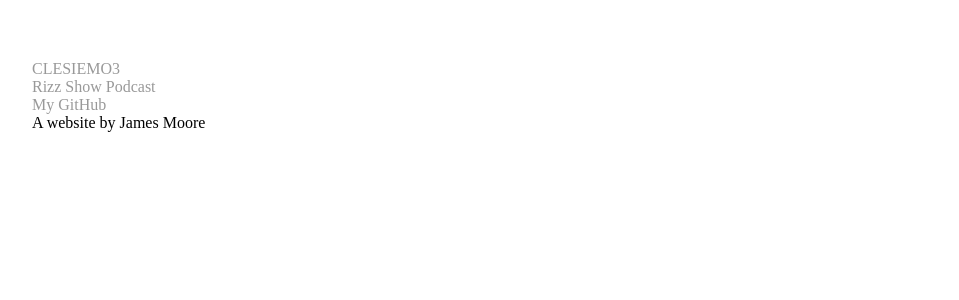
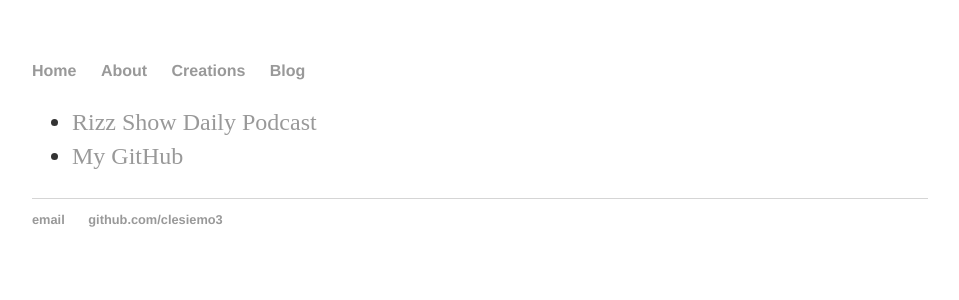
Before and after one commit to clesiemo3/clesiemo3.github.io, a Jekyll site: the page built from creations/index.html, in a window 1280 px wide. Shown: the top 300 px of the page, without its empty margins (160-1119 px from the left). Built offline with Jekyll 4.4.1, drawn with Linux system fonts in a browser that asks for light colours.

```diff
--- a/_layouts/default.html
+++ b/_layouts/default.html
@@ -13,7 +13,7 @@
 <ul>
 <li><a href="/">Home</a></li>
 <li><a href="/about">About</a></li>
-<li><a href="/cv">CV</a></li>
+<li><a href="/creations">Creations</a></li>
 <li><a href="/blog">Blog</a></li>
 </ul>
     </nav>
--- a/creations/index.html
+++ b/creations/index.html
@@ -1,31 +1,9 @@
-<HTML>
-<HEAD>
-<LINK href="/css/main.css" rel="stylesheet" type="text/css">
-<STYLE>
-.left-float {
-	opacity: 1;
-}
+---
+layout: default
+title: clesiemo3
+---
 
-.right-float {
-	opacity: 1;
-}
-
-</STYLE>
-</HEAD>
-<BODY>
-	<div id="header">
-		<a href="http://clesiemo3.github.io/">CLESIEMO3</a>
-	</div>
-	<div id="container">
-			<div class="left-float column blue-gradient">
-				<a href="rizzShowPodcast.html">Rizz Show Podcast</a>
-			</div>
-			<div class="right-float column blue-gradient">
-				<a href="https://github.com/clesiemo3">My GitHub</a>
-			</div>
-	</div>
-	<div id="footer">
-	A website by James Moore
-	</div>
-</BODY>
-</HTML>
+<ul>
+<li><a href="rizzShowPodcast.html">Rizz Show Daily Podcast</a></li>
+<li><a href="https://github.com/clesiemo3">My GitHub</a></li>
+</ul>
```
Also changed, not shown: other parts of _layouts/default.html (+2 -2 lines), _posts/2014-04-30-hank-quinlan-site-launched.md (deleted, +0 -7 lines), about/index.html (+5 -5 lines), blog/atom.xml (+8 -8 lines), cv/index.html (deleted, +0 -22 lines).
